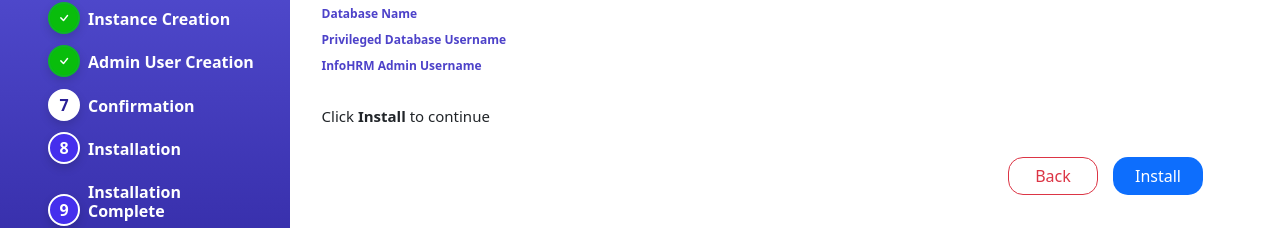
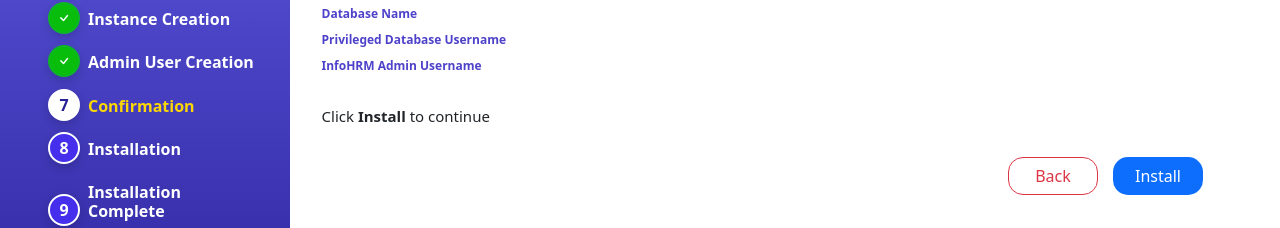
Before and after one commit to Info-2022/InfoHRM, a React (Create React App) app: page /confirmation in a window 1280 px wide. Shown: the part 321-549 px from the top of the page. Built offline with nearby package versions, Linux system fonts and the light colour scheme.

Commit message:
Update confirmation.js

```diff
--- a/src/components/Fresh Installation/confirmation.js
+++ b/src/components/Fresh Installation/confirmation.js
@@ -43,7 +43,7 @@
                             <span className='count countSuccess'><i class="bi bi-check"></i></span>
                             <h1>Admin User Creation</h1>
                             <span className='count countSuccess'><i class="bi bi-check"></i></span>
-                            <h1>Confirmation</h1>
+                            <h1 className='activehead'>Confirmation</h1>
                             <span className='count countActive'>7</span>
                             <h1>Installation</h1>
                             <span className='count'>8</span>
```
